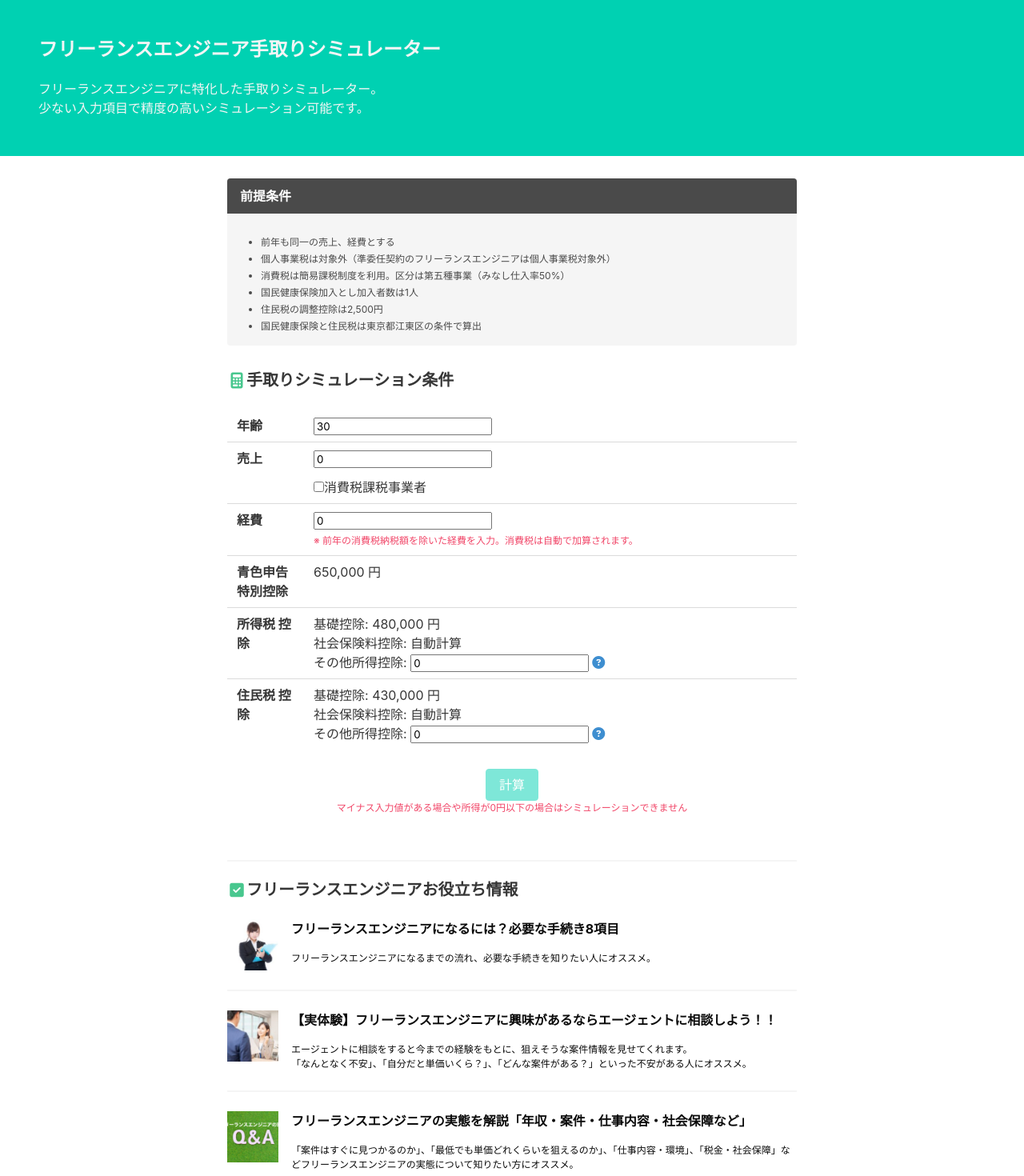
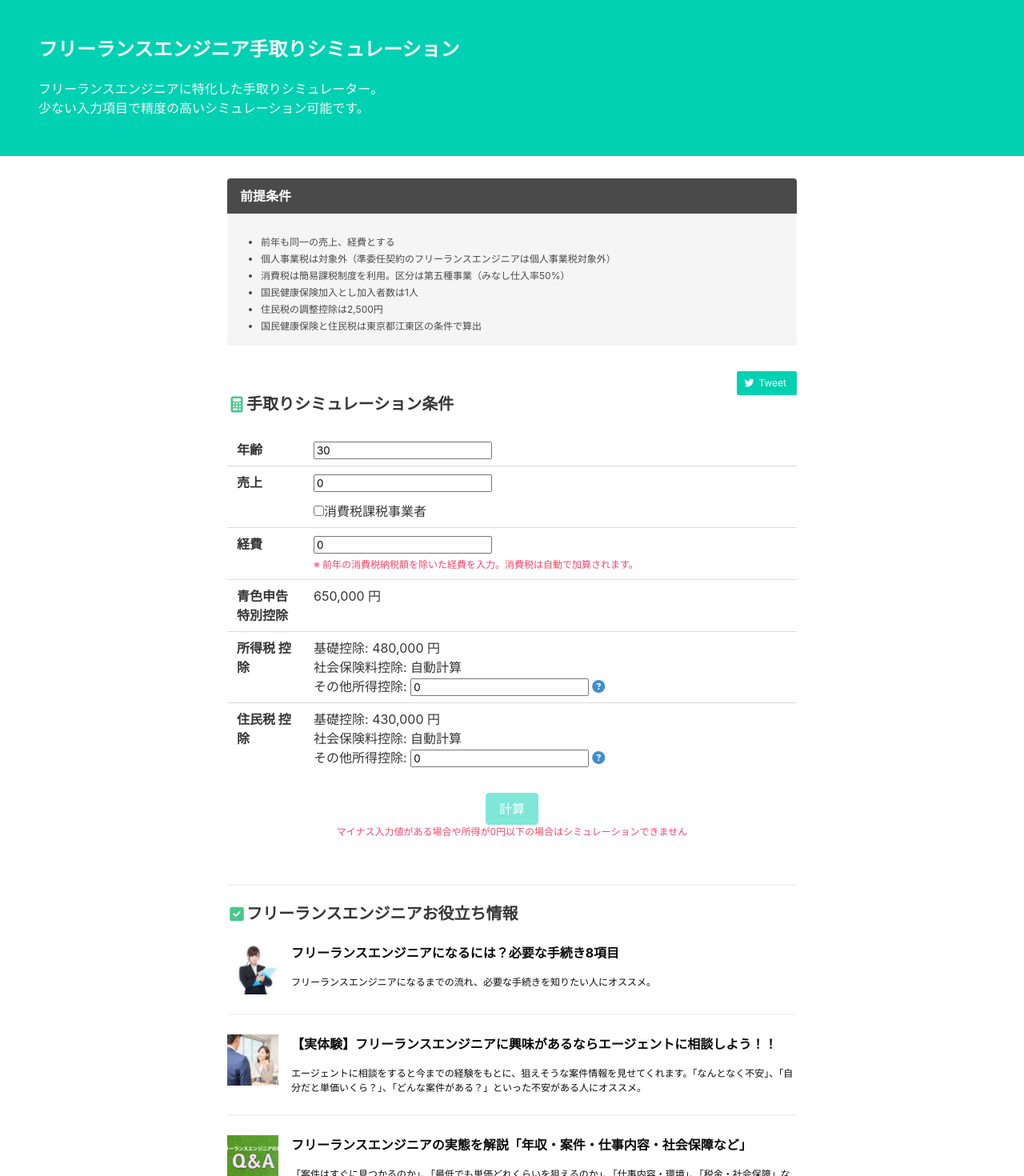
Before and after one commit to nomuyoshi/freelance-income-sim, a React (Create React App) app: page / in a window 1280 px wide. Shown: the top 1470 px of the page at 80% size. Built offline with nearby package versions, Linux system fonts and the light colour scheme.

Commit message:
tweet ボタン追加

```diff
--- a/package.json
+++ b/package.json
@@ -10,6 +10,7 @@
     "react": "^18.2.0",
     "react-dom": "^18.2.0",
     "react-scripts": "5.0.1",
+    "react-share": "^4.4.0",
     "web-vitals": "^2.1.4"
   },
   "scripts": {
--- a/src/component/Condition.js
+++ b/src/component/Condition.js
@@ -3,6 +3,7 @@ import { useState } from 'react';
 import { showYenHelper } from '../helper';
 import { AoiroKozyo, IncomeTaxBasicKozyo, ResidentTaxBasicKozyo } from '../const';
 import Modal from './Modal';
+import TweetButton from './TweetButton';
 
 function Condition({age, sales, expenses, incomeTaxKozyoOther, residentTaxKozyoOther,
   consumptionTaxable, handleChange, handleSubmit, canSubmit}) {
@@ -20,6 +21,9 @@ function Condition({age, sales, expenses, incomeTaxKozyoOther, residentTaxKozyoO
 
   return (
     <div className='container'>
+      <div className='has-text-right'>
+        <TweetButton />
+      </div>
       <h2 className='title is-5'>
         <span className='icon-text has-text-success'>
           <span className='icon'><i className='fas fa-calculator'></i></span>
--- a/src/component/Header.js
+++ b/src/component/Header.js
@@ -1,8 +1,8 @@
 
-function Header(props) {
+function Header() {
   return (
     <section className="section has-background-primary has-text-light">
-      <h1 className='title is-4 has-text-light'>フリーランスエンジニア手取りシミュレーター</h1>
+      <h1 className='title is-4 has-text-light'>フリーランスエンジニア手取りシミュレーション</h1>
       <p>
       フリーランスエンジニアに特化した手取りシミュレーター。<br />
       少ない入力項目で精度の高いシミュレーション可能です。
--- a/src/component/Links.js
+++ b/src/component/Links.js
@@ -34,8 +34,7 @@ function Links() {
             <div className='media-content'>
               <div className='content has-text-black'>
                 <p className='has-text-weight-bold'>【実体験】フリーランスエンジニアに興味があるならエージェントに相談しよう！！</p>
-                <p className='is-size-7'>エージェントに相談をすると今までの経験をもとに、狙えそうな案件情報を見せてくれます。<br />
-                「なんとなく不安」、「自分だと単価いくら？」、「どんな案件がある？」といった不安がある人にオススメ。</p>
+                <p className='is-size-7'>エージェントに相談をすると今までの経験をもとに、狙えそうな案件情報を見せてくれます。「なんとなく不安」、「自分だと単価いくら？」、「どんな案件がある？」といった不安がある人にオススメ。</p>
               </div>
             </div>
           </article>
--- a/src/component/Result.js
+++ b/src/component/Result.js
@@ -1,6 +1,8 @@
 import PropTypes from 'prop-types';
 import { useLayoutEffect, useRef } from 'react';
 import { showYenHelper } from '../helper';
+
+import TweetButton from './TweetButton';
 
 function Result({ sales, expenses, consumptionTax, incomeTax, residentTax, nenkin, kenkoHoken }) {
   const totalExpenses = expenses + consumptionTax;
@@ -17,6 +19,10 @@ function Result({ sales, expenses, consumptionTax, incomeTax, residentTax, nenki
     <div className='container'>
       <div ref={scrollBottomRef} />
       <hr />
+
+      <div className='has-text-right'>
+        <TweetButton />
+      </div>
       <h2 className='title is-5'>
         <span className='icon-text has-text-success'>
           <span className='icon'><i class='fas fa-yen-sign'></i></span>
--- /dev/null
+++ b/src/component/TweetButton.js
@@ -0,0 +1,20 @@
+import { TwitterShareButton } from 'react-share';
+
+function TweetButton() {
+  return (
+    <TwitterShareButton
+      url='https://tedori-sim.freelance-engineer.link/'
+      title='フリーランスエンジニア手取りシミュレーション'
+      hashtags={['フリーランスエンジニア', '手取り']}
+      className='button is-primary is-small'
+      resetButtonStyle={false}
+    >
+      <span className="icon">
+        <i className="fab fa-twitter"></i>
+      </span>
+      <span>Tweet</span>
+    </TwitterShareButton>
+  );
+}
+
+export default TweetButton;
```
Also changed, not shown: 1 other file (tests, documents, lock files or other folders).
